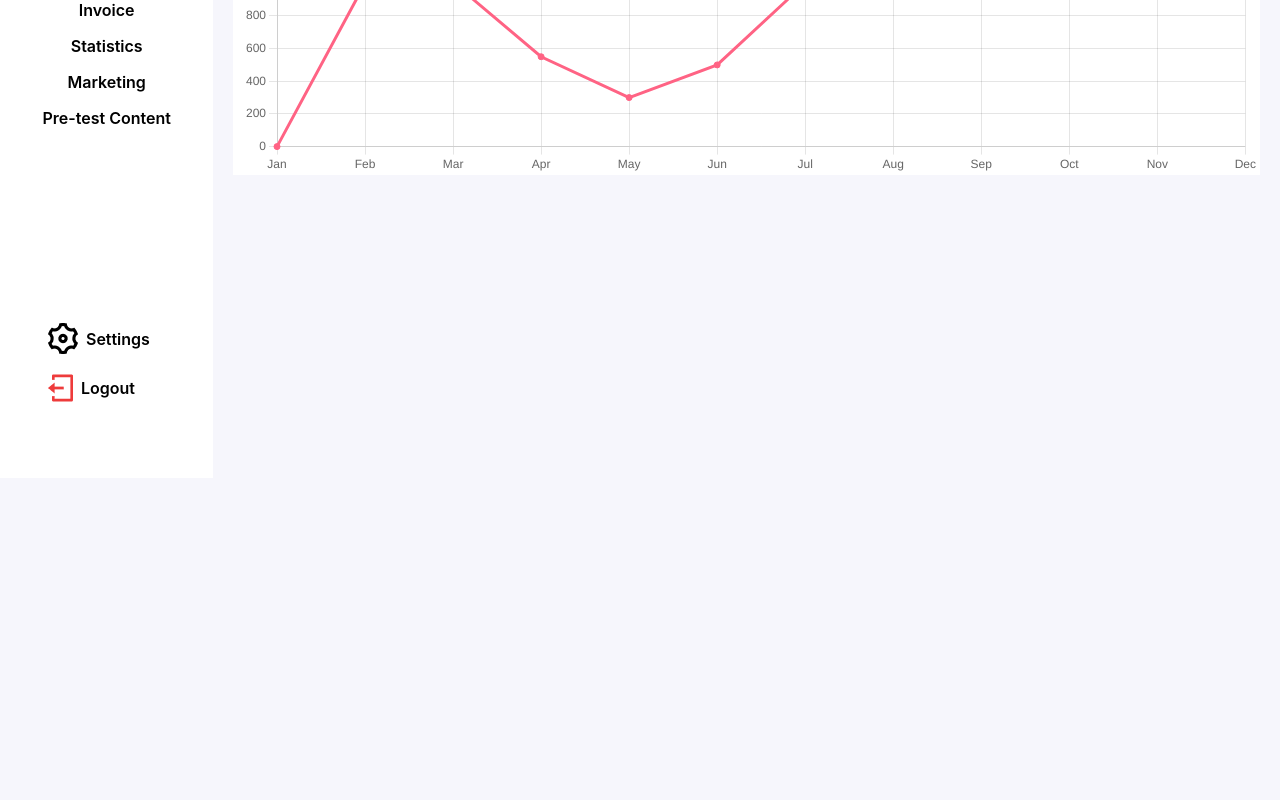
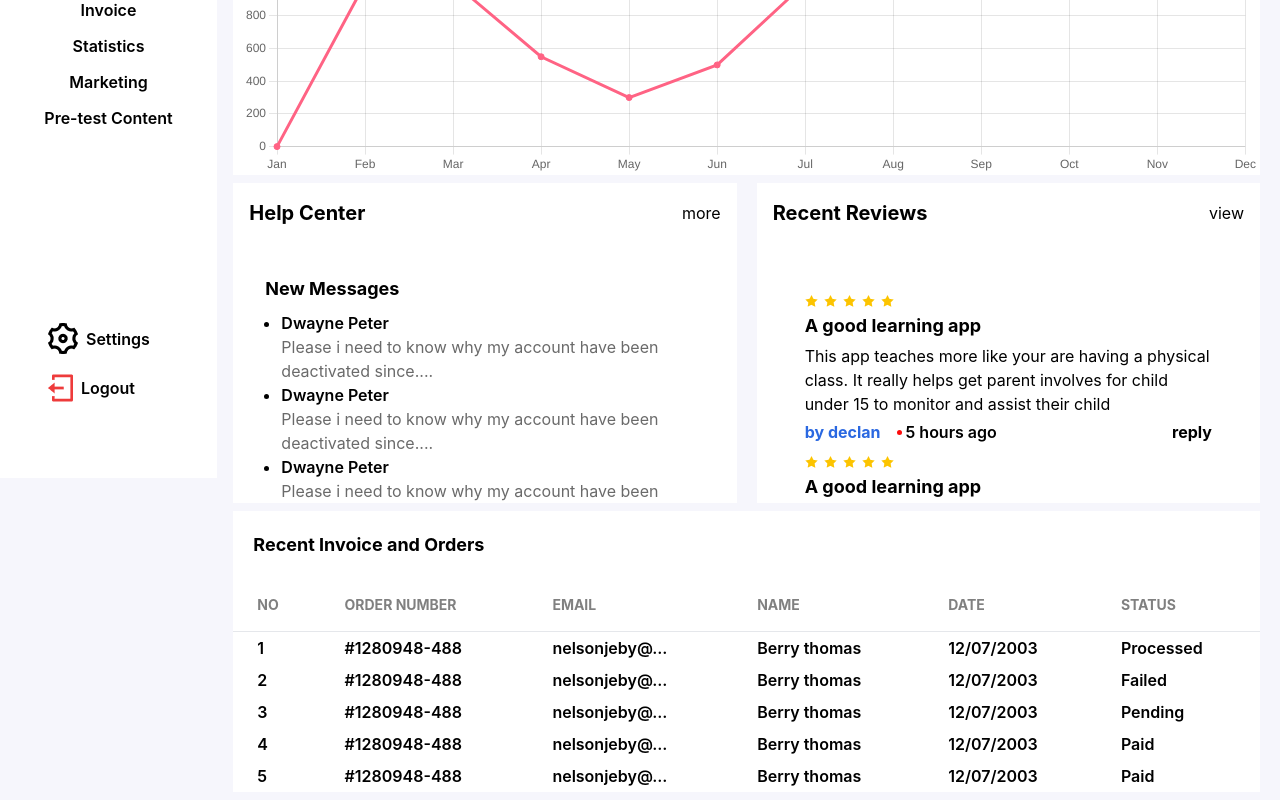
Before and after one commit to msontop10101/tutoraiadmin, a React (Create React App) app: page /dashboard in a window 1280 px wide. Shown: the part 322-1122 px from the top of the page. Before the commit the page ends 800 px from the top, so only its background shows below. Built offline with nearby package versions, Linux system fonts and the light colour scheme.

Commit message:
dashboard completed

```diff
--- /dev/null
+++ b/src/components/HelpCenter.js
@@ -0,0 +1,47 @@
+import React from 'react'
+
+const messages = [
+    {
+        "name": "Dwayne Peter",
+        "message": "Please i need to know why my account have been deactivated since...."
+    },
+    {
+        "name": "Dwayne Peter",
+        "message": "Please i need to know why my account have been deactivated since...."
+    },
+    {
+        "name": "Dwayne Peter",
+        "message": "Please i need to know why my account have been deactivated since...."
+    }
+]
+
+const HelpCenter = () => {
+    return (
+        <>
+            <div className='bg-[white] h-[320px] overflow-y-auto'>
+                <div className='flex justify-between w-full items-center p-4'>
+                    <p className='font-bold text-xl'>Help Center</p>
+                    <p>more</p>
+                </div>
+                <div className='p-8'>
+                    <p className='font-bold text-lg'>New Messages</p>
+                    <div>
+                        <ul className='list-disc px-4 py-2'>
+                            {messages.map((msg, index) => (
+                                <li key={index}>
+                                    <div>
+                                        <p className='font-semibold'>{msg.name}</p>
+                                        <p className='text-[#6A6A6A]'>{msg.message}</p>
+                                    </div>
+                                </li>
+                            ))}
+                        </ul>
+
+                    </div>
+                </div>
+            </div>
+        </>
+    )
+}
+
+export default HelpCenter
--- a/src/components/Layout/SideNav.js
+++ b/src/components/Layout/SideNav.js
@@ -4,7 +4,7 @@ import Navigations from '../Navigations'
 
 const SideNav = () => {
   return (
-    <div className=''>
+    <div className='fixed top-0 left-0 h-full bg-[white]'>
         <div className='py-10 px-4 h-[10vh] flex justify-center items-center'>
             <img src={loggedinlogo} alt='loggedin-logo' className=''/>
         </div>
--- /dev/null
+++ b/src/components/RecentReviews.js
@@ -0,0 +1,64 @@
+import React from 'react'
+import rating from '../assets/images/rating.png'
+
+const reviews = [
+    {
+        "title": "A good learning app",
+        "review": "This app teaches more like your are having a physical class. It really helps get parent involves for child under 15 to monitor and assist their child",
+        "by": "by declan",
+        "time": "5 hours ago",
+    },
+    {
+        "title": "A good learning app",
+        "review": "This app teaches more like your are having a physical class. It really helps get parent involves for child under 15 to monitor and assist their child",
+        "by": "by declan",
+        "time": "5 hours ago",
+    },
+    {
+        "title": "A good learning app",
+        "review": "This app teaches more like your are having a physical class. It really helps get parent involves for child under 15 to monitor and assist their child",
+        "by": "by declan",
+        "time": "5 hours ago",
+    }
+]
+
+const RecentReviews = () => {
+    return (
+        <>
+            <div className='bg-[white] h-[320px] overflow-y-auto'>
+                <div className='flex justify-between w-full items-center p-4'>
+                    <p className='font-bold text-xl'>Recent Reviews</p>
+                    <p>view</p>
+                </div>
+                <div className='p-8'>
+                    <div>
+                        <ul className='px-4 py-2'>
+                            {reviews.map((reviews, index) => (
+                                <li key={index} className='my-3'>
+                                    <div className='flex flex-col gap-y-1'>
+                                        <div><img src={rating} alt='rating' /></div>
+                                        <p className='font-bold text-lg'>{reviews.title}</p>
+                                        <p>{reviews.review}</p>
+                                        <div className='flex justify-between items-center'>
+                                            <div className='flex items-center gap-x-4'>
+                                                <p className='text-[#2A68E1] font-bold'>{reviews.by}</p>
+                                                <div className='flex items-center gap-x-1'>
+                                                    <div className='w-[5px] h-[5px] bg-[#FD0B0B] rounded-full'></div>
+                                                    <p className='font-semibold'>{reviews.time}</p>
+                                                </div>
+                                            </div>
+                                            <div><p className='font-bold '>reply</p></div>
+                                        </div>
+                                    </div>
+                                </li>
+                            ))}
+                        </ul>
+
+                    </div>
+                </div>
+            </div>
+        </>
+    )
+}
+
+export default RecentReviews
--- /dev/null
+++ b/src/components/Tables/InvoiceAndOrders.js
@@ -0,0 +1,45 @@
+import React from 'react';
+
+const data = [
+    { no: 1, orderNumber: '#1280948-488', email: 'nelsonjeby@...', name: 'Berry thomas', date: '12/07/2003', status: 'Processed' },
+    { no: 2, orderNumber: '#1280948-488', email: 'nelsonjeby@...', name: 'Berry thomas', date: '12/07/2003', status: 'Failed' },
+    { no: 3, orderNumber: '#1280948-488', email: 'nelsonjeby@...', name: 'Berry thomas', date: '12/07/2003', status: 'Pending' },
+    { no: 4, orderNumber: '#1280948-488', email: 'nelsonjeby@...', name: 'Berry thomas', date: '12/07/2003', status: 'Paid' },
+    { no: 5, orderNumber: '#1280948-488', email: 'nelsonjeby@...', name: 'Berry thomas', date: '12/07/2003', status: 'Paid' },
+];
+
+const InvoiceAndOrderTable = () => {
+    return (
+        <>
+            <div className='bg-[white] my-2'>
+                <p className='font-bold text-lg p-5 '>Recent Invoice and Orders </p>
+                <table className="w-full text-left border-collapse ">
+                    <thead>
+                        <tr>
+                            <th className="py-4 px-6 bg-grey-lightest font-bold uppercase text-sm text-[#808080] border-b border-grey-light">No</th>
+                            <th className="py-4 px-6 bg-grey-lightest font-bold uppercase text-sm text-[#808080] border-b border-grey-light">Order Number</th>
+                            <th className="py-4 px-6 bg-grey-lightest font-bold uppercase text-sm text-[#808080] border-b border-grey-light">Email</th>
+                            <th className="py-4 px-6 bg-grey-lightest font-bold uppercase text-sm text-[#808080] border-b border-grey-light">Name</th>
+                            <th className="py-4 px-6 bg-grey-lightest font-bold uppercase text-sm text-[#808080] border-b border-grey-light">Date</th>
+                            <th className="py-4 px-6 bg-grey-lightest font-bold uppercase text-sm text-[#808080] border-b border-grey-light">Status</th>
+                        </tr>
+                    </thead>
+                    <tbody>
+                        {data.map((item) => (
+                            <tr key={item.no} className="hover:bg-grey-lighter">
+                                <td className="py-1 px-6 font-semibold">{item.no}</td>
+                                <td className="py-1 px-6 font-semibold">{item.orderNumber}</td>
+                                <td className="py-1 px-6 font-semibold">{item.email}</td>
+                                <td className="py-1 px-6 font-semibold">{item.name}</td>
+                                <td className="py-1 px-6 font-semibold">{item.date}</td>
+                                <td className="py-1 px-6 font-semibold">{item.status}</td>
+                            </tr>
+                        ))}
+                    </tbody>
+                </table>
+            </div>
+        </>
+    );
+};
+
+export default InvoiceAndOrderTable;
--- a/src/pages/Dashboard.js
+++ b/src/pages/Dashboard.js
@@ -2,6 +2,9 @@ import React from 'react'
 import LoggedinLayout from '../layout/LoggedinLayout'
 import DashboardHeaderCards from '../components/DashboardHeaderCards'
 import RevenueChart from '../components/Charts/RevenueChart'
+import HelpCenter from '../components/HelpCenter'
+import RecentReviews from '../components/RecentReviews'
+import InvoiceAndOrderTable from '../components/Tables/InvoiceAndOrders'
 
 const Dashboard = () => {
   return (
@@ -45,10 +48,18 @@ const Dashboard = () => {
           </div>
         </div>
         <div>
-          <RevenueChart/>
+          <RevenueChart />
+        </div>
+        <div className='flex gap-x-5'>
+          <div className='w-[50%]'>
+            <HelpCenter />
+          </div>
+          <div className='w-[50%]'>
+            <RecentReviews />
+          </div>
         </div>
         <div>
-
+          <InvoiceAndOrderTable/>
         </div>
       </>
     </LoggedinLayout>
```
Also changed, not shown: src/assets/images/rating.png (added).
